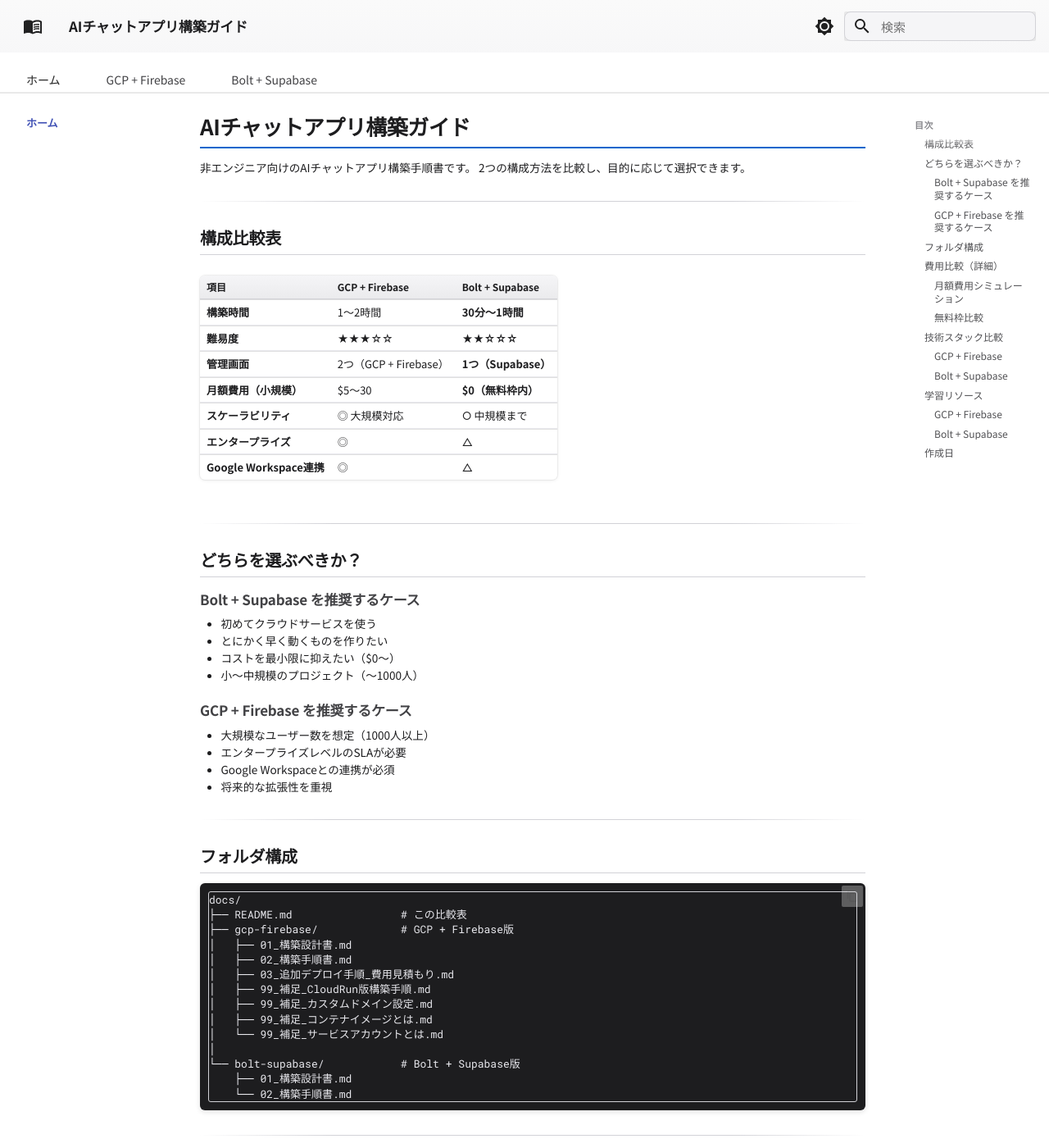
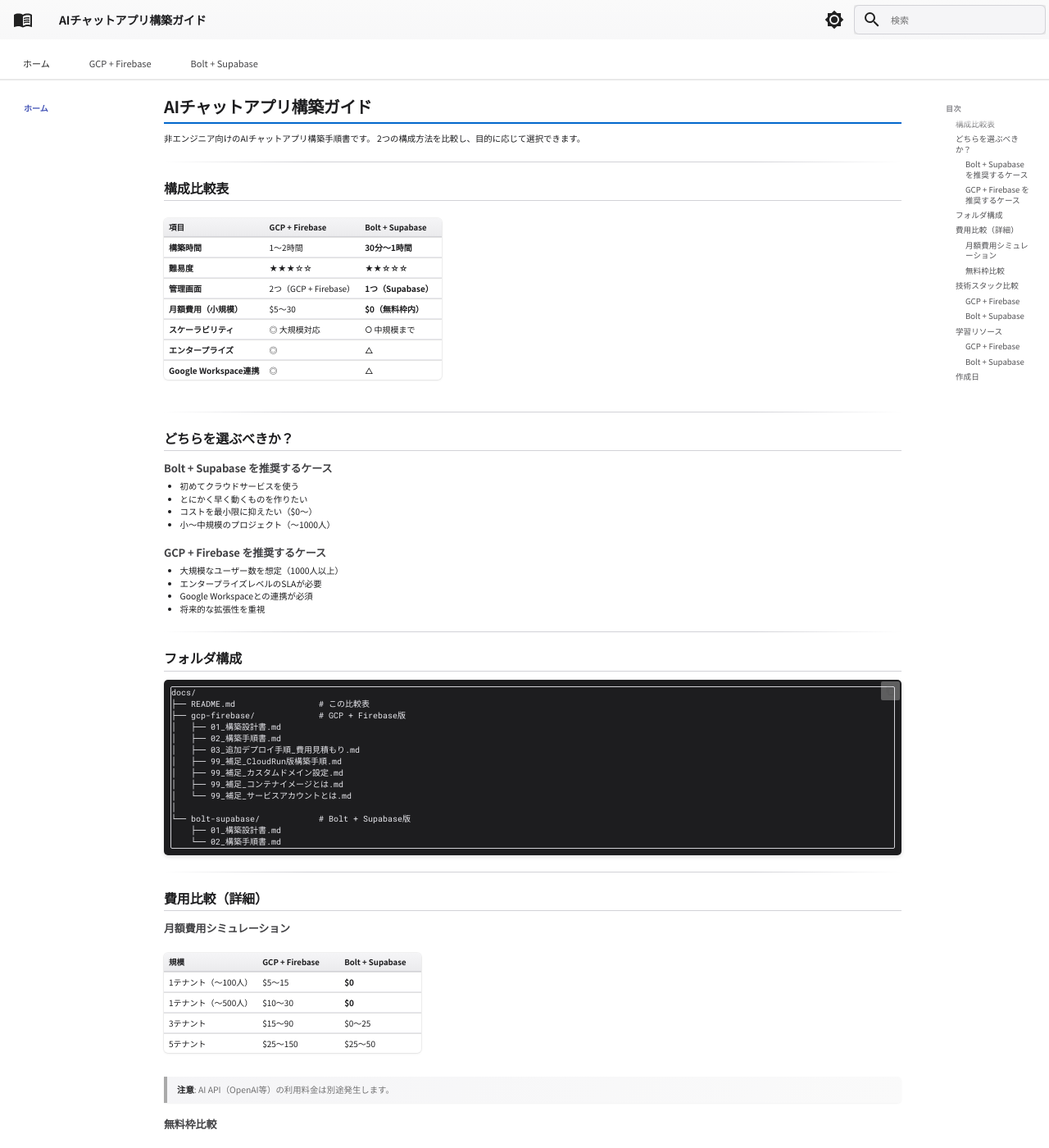
Before and after one commit to michihiro-316/ai-chat-docs, an MkDocs documentation site: the page built from docs/index.md, in a window 1280 px wide and 1400 px high. Shown: the whole window at 82% size. Built offline with MkDocs 1.6.1 and Material for MkDocs 9.7.7, drawn with Linux system fonts in a browser that asks for light colours.

Commit message:
style: 100%表示で65%相当のサイズ感に調整 + タブ復活

```diff
--- a/docs/stylesheets/extra.css
+++ b/docs/stylesheets/extra.css
@@ -1,4 +1,4 @@
-/* Apple/Google風 モダンデザイン - 65%表示最適化（超コンパクト版） */
+/* Apple/Google風 モダンデザイン - 100%表示で65%相当のサイズ感 */
 
 :root {
   --md-primary-fg-color: #0066cc;
@@ -15,42 +15,30 @@
   margin-top: 0;
 }
 
-/* ヘッダー - 高さを確保 */
+/* ヘッダー */
 .md-header {
   background: linear-gradient(180deg, #fafafa 0%, #f5f5f7 100%);
   box-shadow: 0 1px 0 rgba(0,0,0,0.1);
-  height: auto;
-  min-height: 40px;
-  position: sticky;
-  top: 0;
-  z-index: 100;
-}
-
-.md-header__inner {
-  padding: 0.4rem 0.8rem;
 }
 
 .md-header__title {
   color: #1d1d1f;
   font-weight: 600;
-  font-size: 0.85rem;
+  font-size: 0.7rem;
   letter-spacing: -0.01em;
 }
 
-/* ナビゲーションタブ - 高さを確保 */
+/* ナビゲーションタブ */
 .md-tabs {
   background: #ffffff;
   border-bottom: 1px solid #d2d2d7;
-  position: sticky;
-  top: 40px;
-  z-index: 99;
 }
 
 .md-tabs__link {
   color: #424245;
   font-weight: 500;
-  font-size: 0.7rem;
-  padding: 0.4rem 0.8rem;
+  font-size: 0.55rem;
+  padding: 0.3rem 0.6rem;
   opacity: 1;
   transition: all 0.2s ease;
 }
@@ -66,28 +54,27 @@
   background: rgba(0, 102, 204, 0.08);
 }
 
-/* 左サイドバー - 上部余白を確保 */
+/* 左サイドバー */
 .md-sidebar--primary {
-  width: 200px;
-  top: 80px;
+  width: 160px;
 }
 
 .md-nav__title {
-  font-size: 0.6rem;
+  font-size: 0.5rem;
   font-weight: 600;
   color: #86868b;
   text-transform: uppercase;
   letter-spacing: 0.05em;
-  padding: 0.4rem 0.6rem 0.2rem;
+  padding: 0.3rem 0.5rem 0.15rem;
 }
 
 .md-nav__link {
   color: #1d1d1f;
-  font-size: 0.65rem;
+  font-size: 0.5rem;
   font-weight: 400;
-  padding: 0.25rem 0.6rem;
-  border-radius: 4px;
-  margin: 1px 4px;
+  padding: 0.2rem 0.5rem;
+  border-radius: 3px;
+  margin: 1px 3px;
   transition: all 0.15s ease;
 }
 
@@ -106,57 +93,57 @@
 /* コンテンツエリア */
 .md-content {
   max-width: 100%;
-  padding: 0 1rem;
+  padding: 0 0.8rem;
 }
 
 .md-content__inner {
-  padding: 0.8rem 0;
+  padding: 0.6rem 0;
 }
 
-/* 見出し - 超コンパクト */
+/* 見出し - 65%相当 */
 .md-typeset h1 {
   color: #1d1d1f;
   font-weight: 700;
-  font-size: 1.3rem;
+  font-size: 1rem;
   letter-spacing: -0.02em;
-  margin-bottom: 0.6rem;
-  padding-bottom: 0.4rem;
+  margin-bottom: 0.5rem;
+  padding-bottom: 0.3rem;
   border-bottom: 2px solid #0066cc;
 }
 
 .md-typeset h2 {
   color: #1d1d1f;
   font-weight: 600;
-  font-size: 1rem;
+  font-size: 0.8rem;
   letter-spacing: -0.01em;
-  margin-top: 1.2rem;
-  margin-bottom: 0.5rem;
-  padding-bottom: 0.3rem;
+  margin-top: 1rem;
+  margin-bottom: 0.4rem;
+  padding-bottom: 0.2rem;
   border-bottom: 1px solid #d2d2d7;
 }
 
 .md-typeset h3 {
   color: #424245;
   font-weight: 600;
-  font-size: 0.85rem;
-  margin-top: 1rem;
-  margin-bottom: 0.3rem;
+  font-size: 0.65rem;
+  margin-top: 0.8rem;
+  margin-bottom: 0.25rem;
 }
 
 .md-typeset h4 {
   color: #515154;
   font-weight: 600;
-  font-size: 0.75rem;
+  font-size: 0.58rem;
 }
 
-/* テーブル - 超コンパクト */
+/* テーブル - 65%相当 */
 .md-typeset table:not([class]) {
   border: none;
-  border-radius: 6px;
+  border-radius: 5px;
   overflow: hidden;
-  font-size: 0.65rem;
-  box-shadow: 0 1px 4px rgba(0,0,0,0.08), 0 0 0 1px rgba(0,0,0,0.05);
-  margin: 0.6rem 0;
+  font-size: 0.5rem;
+  box-shadow: 0 1px 3px rgba(0,0,0,0.08), 0 0 0 1px rgba(0,0,0,0.05);
+  margin: 0.5rem 0;
   width: 100%;
 }
 
@@ -165,13 +152,13 @@
   color: #1d1d1f;
   font-weight: 600;
   text-transform: none;
-  padding: 5px 8px;
+  padding: 4px 6px;
   border-bottom: 1px solid #d2d2d7;
-  font-size: 0.6rem;
+  font-size: 0.48rem;
 }
 
 .md-typeset table:not([class]) td {
-  padding: 5px 8px;
+  padding: 4px 6px;
   border-bottom: 1px solid #e8e8ed;
   vertical-align: top;
 }
@@ -184,16 +171,16 @@
   background: rgba(0, 102, 204, 0.03);
 }
 
-/* コードブロック - 超コンパクト */
+/* コードブロック - 65%相当 */
 .md-typeset pre {
   background: #1d1d1f;
   border: none;
-  border-radius: 6px;
-  font-size: 0.6rem;
+  border-radius: 5px;
+  font-size: 0.48rem;
   line-height: 1.4;
-  padding: 0.5rem;
-  box-shadow: 0 2px 6px rgba(0,0,0,0.12);
-  margin: 0.6rem 0;
+  padding: 0.4rem;
+  box-shadow: 0 2px 5px rgba(0,0,0,0.12);
+  margin: 0.5rem 0;
 }
 
 .md-typeset pre code {
@@ -207,9 +194,9 @@
 .md-typeset code {
   background: #f5f5f7;
   border: 1px solid #d2d2d7;
-  border-radius: 3px;
-  padding: 1px 4px;
-  font-size: 0.65em;
+  border-radius: 2px;
+  padding: 1px 3px;
+  font-size: 0.5em;
   color: #bf3d00;
   font-family: 'SF Mono', 'Roboto Mono', monospace;
 }
@@ -227,26 +214,26 @@
   text-decoration: underline;
 }
 
-/* リスト - 超コンパクト */
+/* リスト - 65%相当 */
 .md-typeset ul,
 .md-typeset ol {
-  margin: 0.4rem 0;
+  margin: 0.3rem 0;
 }
 
 .md-typeset ul li,
 .md-typeset ol li {
-  margin-bottom: 0.15em;
+  margin-bottom: 0.1em;
   line-height: 1.4;
 }
 
-/* 引用ブロック - 超コンパクト */
+/* 引用ブロック - 65%相当 */
 .md-typeset blockquote {
   border-left: 2px solid #0066cc;
   background: linear-gradient(135deg, #f5f5f7 0%, #fafafa 100%);
-  padding: 0.5rem 0.8rem;
-  margin: 0.6rem 0;
-  border-radius: 0 6px 6px 0;
-  box-shadow: 0 1px 3px rgba(0,0,0,0.05);
+  padding: 0.4rem 0.6rem;
+  margin: 0.5rem 0;
+  border-radius: 0 5px 5px 0;
+  box-shadow: 0 1px 2px rgba(0,0,0,0.05);
 }
 
 .md-typeset blockquote p {
@@ -258,28 +245,28 @@
   border: none;
   height: 1px;
   background: linear-gradient(90deg, transparent, #d2d2d7 20%, #d2d2d7 80%, transparent);
-  margin: 1.5rem 0;
+  margin: 1rem 0;
 }
 
 /* アラート/Admonition */
 .md-typeset .admonition {
-  border-radius: 8px;
+  border-radius: 6px;
   border: none;
-  box-shadow: 0 1px 6px rgba(0,0,0,0.1);
-  margin: 1rem 0;
+  box-shadow: 0 1px 4px rgba(0,0,0,0.1);
+  margin: 0.8rem 0;
 }
 
 .md-typeset .admonition-title {
   font-weight: 600;
-  font-size: 0.75rem;
+  font-size: 0.55rem;
 }
 
 /* 検索 */
 .md-search__input {
   background: #f5f5f7;
   border: 1px solid #d2d2d7;
-  border-radius: 8px;
-  font-size: 0.75rem;
+  border-radius: 6px;
+  font-size: 0.55rem;
 }
 
 .md-search__input:focus {
@@ -287,23 +274,22 @@
   box-shadow: 0 0 0 2px rgba(0, 102, 204, 0.2);
 }
 
-/* 目次（右サイドバー） - 超コンパクト */
+/* 目次（右サイドバー） - 65%相当 */
 .md-sidebar--secondary {
-  width: 180px;
-  top: 80px;
+  width: 140px;
 }
 
 .md-sidebar--secondary .md-nav__title {
-  font-size: 0.55rem;
+  font-size: 0.45rem;
   font-weight: 600;
   color: #86868b;
   text-transform: uppercase;
 }
 
 .md-sidebar--secondary .md-nav__link {
-  font-size: 0.6rem;
+  font-size: 0.48rem;
   color: #515154;
-  padding: 0.2rem 0.5rem;
+  padding: 0.15rem 0.4rem;
   border-left: 2px solid transparent;
   border-radius: 0;
   margin: 0;
@@ -335,7 +321,7 @@
 
 /* パンくずリスト */
 .md-typeset .md-breadcrumb {
-  font-size: 0.65rem;
+  font-size: 0.5rem;
   color: #86868b;
 }
 
@@ -343,7 +329,7 @@
 .md-top {
   background: #0066cc;
   border-radius: 50%;
-  box-shadow: 0 3px 10px rgba(0, 102, 204, 0.4);
+  box-shadow: 0 2px 8px rgba(0, 102, 204, 0.4);
 }
 
 /* ダークモード */
@@ -368,7 +354,7 @@
 }
 
 [data-md-color-scheme="slate"] .md-typeset table:not([class]) {
-  box-shadow: 0 2px 6px rgba(0,0,0,0.3);
+  box-shadow: 0 2px 5px rgba(0,0,0,0.3);
 }
 
 [data-md-color-scheme="slate"] .md-typeset table:not([class]) th {
@@ -395,7 +381,7 @@
   font-family: 'SF Mono', 'Roboto Mono', 'Menlo', monospace;
   white-space: pre;
   overflow-x: auto;
-  font-size: 0.65rem;
+  font-size: 0.5rem;
   line-height: 1.4;
 }
 
@@ -409,13 +395,13 @@
   color: #f5f5f7;
 }
 
-/* 本文テキスト - 超コンパクト */
+/* 本文テキスト - 65%相当 */
 .md-typeset {
-  font-size: 0.68rem;
+  font-size: 0.52rem;
   line-height: 1.5;
   color: #1d1d1f;
 }
 
 .md-typeset p {
-  margin-bottom: 0.5rem;
+  margin-bottom: 0.4rem;
 }
```
